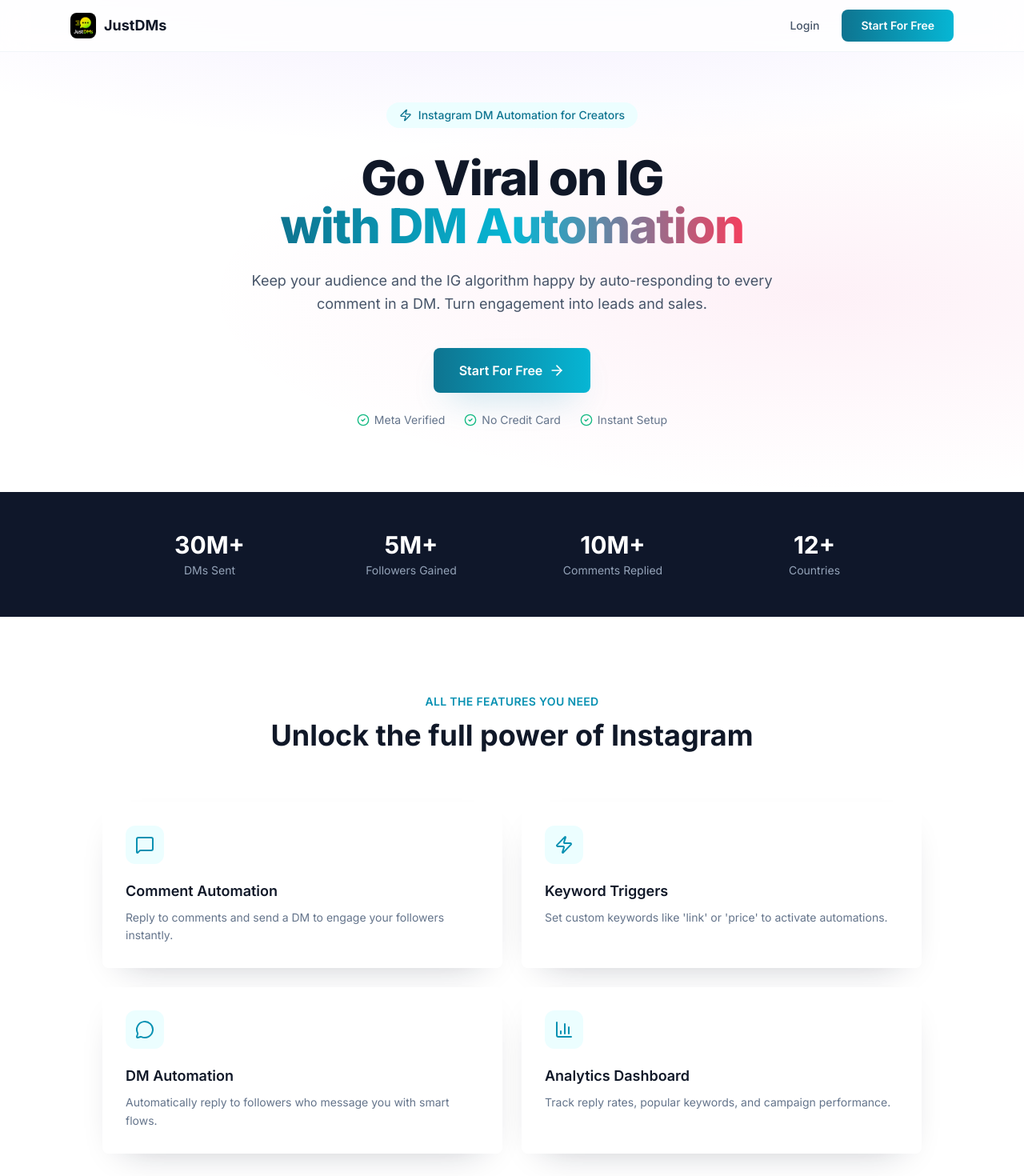
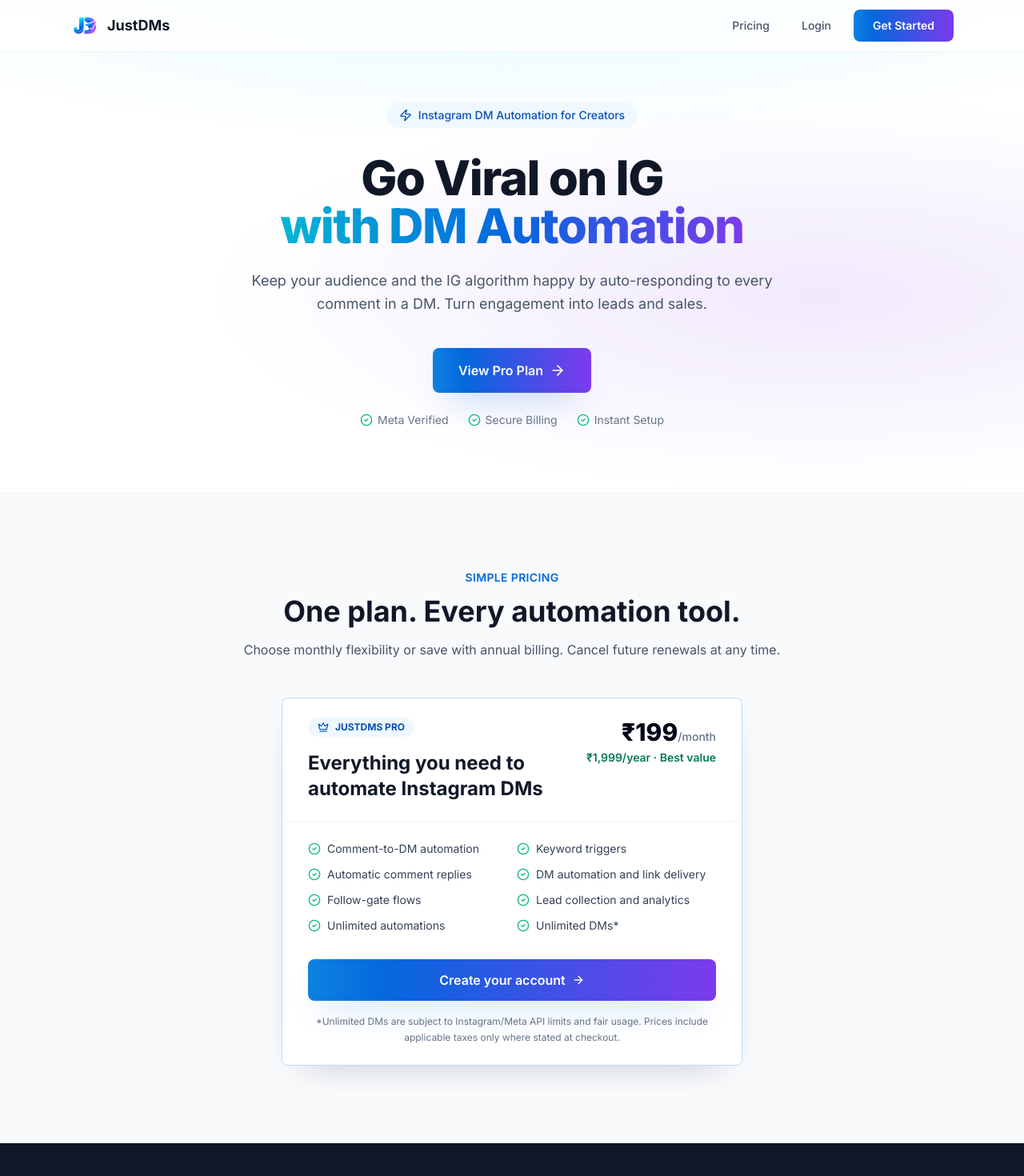
Before and after one commit to Pradeep2926/justdms, a React (Vite) app in the folder frontend/: page / in a window 1280 px wide. Shown: the top 1470 px of the page at 80% size. Built offline with nearby package versions, Linux system fonts and the light colour scheme.

Commit message:
Refresh JustDMs branding and policy pages

```diff
--- a/frontend/src/App.jsx
+++ b/frontend/src/App.jsx
@@ -13,6 +13,7 @@
 import ResetPassword from "./pages/ResetPassword";
 import PrivacyPolicy from "./pages/PrivacyPolicy";
 import DataDeletion from "./pages/DataDeletion";
+import RefundPolicy from "./pages/RefundPolicy";
 
 export default function App() {
   return (
@@ -26,6 +27,7 @@
         <Route path="/reset-password" element={<ResetPassword />} />
         <Route path="/privacy" element={<PrivacyPolicy />} />
         <Route path="/data-deletion" element={<DataDeletion />} />
+        <Route path="/refund-policy" element={<RefundPolicy />} />
 
         {/* Optional verification */}
         <Route path="/verify" element={<Verify />} />
--- a/frontend/src/components/layout/AppLayout.jsx
+++ b/frontend/src/components/layout/AppLayout.jsx
@@ -6,7 +6,7 @@
   const [sidebarOpen, setSidebarOpen] = useState(false);
 
   return (
-    <div className="min-h-screen bg-[linear-gradient(135deg,#eef7f8_0%,#f8fafc_42%,#fff7ed_100%)]">
+    <div className="min-h-screen bg-[linear-gradient(135deg,#ecfeff_0%,#f5f9ff_42%,#f7f2ff_100%)]">
       {sidebarOpen && (
         <button
           type="button"
@@ -21,7 +21,7 @@
       />
 
       <div className="flex min-h-screen flex-col min-w-0 md:ml-64">
-        <header className="sticky top-0 z-10 border-b border-white/70 bg-white/80 px-4 py-4 backdrop-blur-xl sm:px-6 md:px-8">
+        <header className="sticky top-0 z-10 border-b border-brand-100/70 bg-white/85 px-4 py-4 backdrop-blur-xl sm:px-6 md:px-8">
           <div className="flex flex-col gap-4 sm:flex-row sm:items-center sm:justify-between">
             <div className="flex min-w-0 items-center gap-3">
               <button
--- a/frontend/src/components/layout/AuthLayout.jsx
+++ b/frontend/src/components/layout/AuthLayout.jsx
@@ -5,18 +5,14 @@
   return (
     <div className="min-h-screen flex">
       {/* Brand panel */}
-      <div className="hidden lg:flex lg:w-1/2 bg-gradient-to-br from-brand-700 via-brand-600 to-purple-500 p-12 flex-col justify-between text-white relative overflow-hidden">
-        <div className="absolute inset-0 opacity-10">
-          <div className="absolute top-20 left-10 w-72 h-72 bg-white rounded-full blur-3xl" />
-          <div className="absolute bottom-20 right-10 w-96 h-96 bg-pink-300 rounded-full blur-3xl" />
-        </div>
+      <div className="relative hidden overflow-hidden bg-gradient-to-br from-cyan-400 via-brand-600 to-violet-600 p-12 text-white lg:flex lg:w-1/2 lg:flex-col lg:justify-between">
 
         <div className="relative">
           <Link to="/" className="flex items-center gap-2.5">
             <img
               src={logoUrl}
               alt="JustDMs"
-              className="h-10 w-10 rounded-xl object-cover shadow-glow"
+              className="h-10 w-10 object-contain"
             />
             <span className="text-xl font-bold">JustDMs</span>
           </Link>
@@ -33,7 +29,7 @@
             audience engaged and grow faster.
           </p>
           <div className="flex flex-wrap gap-3 text-sm">
-            {["Meta Verified", "No Credit Card", "Instant Setup"].map((badge) => (
+            {["Meta Verified", "Secure Billing", "Instant Setup"].map((badge) => (
               <span
                 key={badge}
                 className="px-3 py-1.5 bg-white/15 backdrop-blur rounded-full"
@@ -50,14 +46,14 @@
       </div>
 
       {/* Form panel */}
-      <div className="flex-1 flex items-center justify-center px-6 py-12 bg-slate-50">
+      <div className="flex flex-1 items-center justify-center bg-[linear-gradient(145deg,#ecfeff_0%,#f8fafc_52%,#f5f0ff_100%)] px-6 py-12">
         <div className="w-full max-w-md">
           <div className="lg:hidden mb-8 text-center">
             <Link to="/" className="inline-flex items-center gap-2">
               <img
                 src={logoUrl}
                 alt="JustDMs"
-                className="h-8 w-8 rounded-lg object-cover shadow-sm"
+                className="h-8 w-8 object-contain"
               />
               <span className="text-lg font-bold">JustDMs</span>
             </Link>
--- a/frontend/src/components/layout/Sidebar.jsx
+++ b/frontend/src/components/layout/Sidebar.jsx
@@ -33,7 +33,7 @@
 
   return (
     <aside
-      className={`fixed inset-y-0 left-0 z-30 flex w-64 shrink-0 flex-col bg-ink-900 text-white shadow-2xl transition-transform duration-200 md:translate-x-0 ${
+      className={`fixed inset-y-0 left-0 z-30 flex w-64 shrink-0 flex-col bg-gradient-to-b from-[#073d8f] via-[#175be0] to-[#5b35d5] text-white shadow-2xl transition-transform duration-200 md:translate-x-0 ${
         mobileOpen ? "translate-x-0" : "-translate-x-full"
       }`}
     >
@@ -42,7 +42,7 @@
           <img
             src={logoUrl}
             alt="JustDMs"
-            className="h-9 w-9 rounded-lg object-cover shadow-glow"
+            className="h-9 w-9 object-contain"
           />
           <span className="text-lg font-bold tracking-tight">JustDMs</span>
           <button
@@ -91,7 +91,7 @@
               className={({ isActive }) =>
                 `flex items-center gap-3 px-3 py-2.5 rounded-lg text-sm transition ${
                   isActive
-                    ? "bg-white text-ink-900 font-semibold shadow-sm"
+                    ? "bg-white text-brand-800 font-semibold shadow-sm"
                     : "text-white/70 hover:bg-white/10 hover:text-white"
                 }`
               }
--- a/frontend/src/pages/Billing.jsx
+++ b/frontend/src/pages/Billing.jsx
@@ -108,7 +108,7 @@
         description: order.planLabel,
         subscription_id: order.subscriptionId,
         prefill: { email: user.email },
-        theme: { color: "#0891b2" },
+        theme: { color: "#0567dd" },
         handler: async (payment) => {
           try {
             const verifyHeaders = await billingHeaders(user);
--- a/frontend/src/pages/DataDeletion.jsx
+++ b/frontend/src/pages/DataDeletion.jsx
@@ -10,7 +10,7 @@
             <img
               src={logoUrl}
               alt="JustDMs"
-              className="h-8 w-8 rounded-lg object-cover shadow-sm"
+              className="h-9 w-9 object-contain"
             />
             <span className="text-lg font-bold text-ink-900">JustDMs</span>
           </Link>
--- a/frontend/src/pages/Home.jsx
+++ b/frontend/src/pages/Home.jsx
@@ -6,6 +6,7 @@
   BarChart3,
   ArrowRight,
   CheckCircle2,
+  Crown,
 } from "lucide-react";
 import logoUrl from "../assets/justdms-logo.png";
 
@@ -48,11 +49,17 @@
             <img
               src={logoUrl}
               alt="JustDMs"
-              className="h-8 w-8 rounded-lg object-cover shadow-sm"
+              className="h-9 w-9 object-contain"
             />
             <span className="font-bold text-lg">JustDMs</span>
           </Link>
-          <div className="flex items-center gap-3">
+          <div className="flex items-center gap-2 sm:gap-3">
+            <a
+              href="#pricing"
+              className="hidden px-3 py-2 text-sm font-medium text-slate-600 hover:text-slate-900 sm:block"
+            >
+              Pricing
+            </a>
             <Link
               to="/login"
               className="text-sm font-medium text-slate-600 hover:text-slate-900 px-4 py-2"
@@ -60,7 +67,7 @@
               Login
             </Link>
             <Link to="/register" className="btn-primary text-sm py-2.5">
-              Start For Free
+              Get Started
             </Link>
           </div>
         </div>
@@ -86,19 +93,77 @@
           </p>
 
           <div className="flex flex-col sm:flex-row items-center justify-center gap-4 mt-10">
-            <Link to="/register" className="btn-primary text-base px-8 py-4">
-              Start For Free
+            <a href="#pricing" className="btn-primary text-base px-8 py-4">
+              View Pro Plan
               <ArrowRight className="w-5 h-5" />
-            </Link>
+            </a>
           </div>
 
           <div className="flex flex-wrap items-center justify-center gap-x-6 gap-y-2 mt-6 text-sm text-slate-500">
-            {["Meta Verified", "No Credit Card", "Instant Setup"].map((t) => (
+            {["Meta Verified", "Secure Billing", "Instant Setup"].map((t) => (
               <span key={t} className="flex items-center gap-1.5">
                 <CheckCircle2 className="w-4 h-4 text-emerald-500" />
                 {t}
               </span>
             ))}
+          </div>
+        </div>
+      </section>
+
+      {/* Pricing */}
+      <section id="pricing" className="scroll-mt-20 border-y border-slate-100 bg-slate-50 px-6 py-24">
+        <div className="mx-auto max-w-5xl">
+          <div className="text-center">
+            <p className="text-sm font-semibold uppercase tracking-wide text-brand-600">
+              Simple pricing
+            </p>
+            <h2 className="mt-3 text-3xl font-bold sm:text-4xl">One plan. Every automation tool.</h2>
+            <p className="mx-auto mt-4 max-w-2xl text-slate-600">
+              Choose monthly flexibility or save with annual billing. Cancel future renewals at any time.
+            </p>
+          </div>
+
+          <div className="mx-auto mt-12 max-w-xl overflow-hidden rounded-lg border border-brand-200 bg-white shadow-card">
+            <div className="border-b border-slate-100 px-6 py-6 sm:px-8">
+              <div className="flex flex-col gap-4 sm:flex-row sm:items-start sm:justify-between">
+                <div>
+                  <span className="inline-flex items-center gap-2 rounded-full bg-brand-50 px-3 py-1 text-xs font-bold uppercase text-brand-700">
+                    <Crown className="h-3.5 w-3.5" /> JustDMs Pro
+                  </span>
+                  <h3 className="mt-4 text-2xl font-bold">Everything you need to automate Instagram DMs</h3>
+                </div>
+                <div className="shrink-0 sm:text-right">
+                  <p className="text-3xl font-extrabold text-slate-950">₹199<span className="text-sm font-medium text-slate-500">/month</span></p>
+                  <p className="mt-1 text-sm font-semibold text-emerald-700">₹1,999/year · Best value</p>
+                </div>
+              </div>
+            </div>
+
+            <div className="px-6 py-6 sm:px-8">
+              <div className="grid gap-3 sm:grid-cols-2">
+                {[
+                  "Comment-to-DM automation",
+                  "Keyword triggers",
+                  "Automatic comment replies",
+                  "DM automation and link delivery",
+                  "Follow-gate flows",
+                  "Lead collection and analytics",
+                  "Unlimited automations",
+                  "Unlimited DMs*",
+                ].map((feature) => (
+                  <span key={feature} className="flex items-start gap-2 text-sm text-slate-700">
+                    <CheckCircle2 className="mt-0.5 h-4 w-4 shrink-0 text-emerald-500" />
+                    {feature}
+                  </span>
+                ))}
+              </div>
+              <Link to="/register" className="btn-primary mt-8 w-full py-3.5">
+                Create your account <ArrowRight className="h-4 w-4" />
+              </Link>
+              <p className="mt-4 text-center text-xs leading-5 text-slate-500">
+                *Unlimited DMs are subject to Instagram/Meta API limits and fair usage. Prices include applicable taxes only where stated at checkout.
+              </p>
+            </div>
           </div>
         </div>
       </section>
@@ -166,7 +231,7 @@
           <div className="grid md:grid-cols-3 gap-8">
             {STEPS.map(({ num, title, desc }) => (
               <div key={num} className="text-center">
-                <div className="w-14 h-14 bg-brand-600 text-white rounded-2xl flex items-center justify-center text-lg font-bold mx-auto mb-5">
+                <div className="brand-gradient w-14 h-14 text-white rounded-2xl flex items-center justify-center text-lg font-bold mx-auto mb-5 shadow-glow">
                   {num}
                 </div>
                 <h3 className="font-semibold text-lg">{title}</h3>
@@ -179,32 +244,35 @@
 
       {/* CTA */}
       <section className="py-24 px-6">
-        <div className="max-w-3xl mx-auto text-center card p-12 bg-gradient-to-br from-brand-600 to-purple-600 border-0 text-white">
+        <div className="brand-gradient max-w-3xl mx-auto text-center card p-12 border-0 text-white">
           <h2 className="text-3xl font-bold">
             Ready to stop missing DMs?
           </h2>
           <p className="text-white/80 mt-3 mb-8">
-            Join creators who automate Instagram conversations with JustDMs.
-            Free to start, no card needed.
+            Create your account, choose a Pro billing cycle, and start building
+            Instagram automations in minutes.
           </p>
           <Link
             to="/register"
             className="inline-flex items-center gap-2 bg-white text-brand-700 font-semibold px-8 py-4 rounded-xl hover:bg-slate-50 transition"
           >
-            Start For Free
+            Create Account
             <ArrowRight className="w-5 h-5" />
           </Link>
         </div>
       </section>
 
       {/* Footer */}
-      <footer className="py-8 px-6 border-t border-slate-100 text-center text-sm text-slate-500">
-        <div className="flex flex-col items-center justify-center gap-3 sm:flex-row sm:gap-5">
+      <footer className="border-t border-slate-100 px-6 py-8 text-center text-sm text-slate-500">
+        <div className="flex flex-col items-center justify-center gap-3 sm:flex-row sm:flex-wrap sm:gap-5">
           <span>
             © {new Date().getFullYear()} JustDMs — Instagram DM Automation
           </span>
           <Link to="/privacy" className="font-medium hover:text-brand-700">
-            Privacy Policy
+            Privacy & Data Policy
+          </Link>
+          <Link to="/refund-policy" className="font-medium hover:text-brand-700">
+            Refund Policy
           </Link>
           <Link to="/data-deletion" className="font-medium hover:text-brand-700">
             Data Deletion
--- /dev/null
+++ b/frontend/src/pages/RefundPolicy.jsx
@@ -0,0 +1,89 @@
+import { Link } from "react-router-dom";
+import logoUrl from "../assets/justdms-logo.png";
+
+export default function RefundPolicy() {
+  return (
+    <div className="min-h-screen bg-slate-50 text-slate-800">
+      <header className="border-b border-slate-200 bg-white">
+        <div className="mx-auto flex h-16 max-w-4xl items-center justify-between px-5">
+          <Link to="/" className="flex items-center gap-2.5">
+            <img src={logoUrl} alt="JustDMs" className="h-9 w-9 object-contain" />
+            <span className="text-lg font-bold text-ink-900">JustDMs</span>
+          </Link>
+          <Link to="/" className="text-sm font-semibold text-brand-700">Home</Link>
+        </div>
+      </header>
+
+      <main className="mx-auto max-w-4xl px-5 py-10 sm:py-14">
+        <div className="rounded-lg border border-slate-200 bg-white p-6 shadow-sm sm:p-10">
+          <p className="text-sm font-semibold text-brand-700">Last updated: October 3, 2026</p>
+          <h1 className="mt-3 text-3xl font-bold text-ink-900 sm:text-4xl">Refund & Cancellation Policy</h1>
+
+          <div className="legal-content mt-8 space-y-8 leading-7 text-slate-600">
+            <Section title="Subscription Billing">
+              <p>
+                JustDMs Pro is available for ₹199 per month or ₹1,999 per year.
+                Your subscription renews automatically at the end of each
+                billing period unless it is cancelled before renewal.
+              </p>
+            </Section>
+
+            <Section title="Cancellation">
+              <p>
+                You may cancel future renewals at any time by contacting
+                JustDMs support on WhatsApp at +91 77991 00870 or by emailing
+                support@justdms.in from your registered email address. Access
+                remains available until the end of the paid billing period.
+              </p>
+            </Section>
+
+            <Section title="Refund Eligibility">
+              <p>
+                Subscription fees are generally non-refundable once a billing
+                period has started. We may approve a refund for a duplicate
+                charge, an incorrect amount, or a verified technical issue that
+                prevented access to the paid service and could not be resolved.
+              </p>
+            </Section>
+
+            <Section title="Refund Requests">
+              <p>
+                Submit a refund request within 7 days of the charge. Include
+                your registered email, payment ID, payment date, amount, and a
+                brief explanation. Approved refunds are sent to the original
+                payment method and may take 5–10 business days to appear,
+                depending on the bank or payment provider.
+              </p>
+            </Section>
+
+            <Section title="Meta Service Limits">
+              <p>
+                Instagram automations depend on Meta APIs and are subject to
+                Meta platform limits, account eligibility, outages, and policy
+                changes. Temporary delays or limits imposed by Meta do not
+                automatically qualify a subscription for a refund.
+              </p>
+            </Section>
+
+            <Section title="Contact">
+              <p>
+                Email <a href="mailto:support@justdms.in">support@justdms.in</a>
+                {" "}or contact WhatsApp support at{" "}
+                <a href="https://wa.me/917799100870">+91 77991 00870</a>.
+              </p>
+            </Section>
+          </div>
+        </div>
+      </main>
+    </div>
+  );
+}
+
+function Section({ title, children }) {
+  return (
+    <section className="space-y-3">
+      <h2 className="text-xl font-bold text-ink-900">{title}</h2>
+      <div className="space-y-3">{children}</div>
+    </section>
+  );
+}
--- a/frontend/src/style.css
+++ b/frontend/src/style.css
@@ -4,7 +4,7 @@
 
 @layer base {
   body {
-    @apply bg-[#eef7f8] text-ink-900 antialiased;
+    @apply bg-[#f4f8ff] text-ink-900 antialiased;
   }
 }
 
@@ -18,9 +18,15 @@
 
   .btn-primary {
     @apply inline-flex items-center justify-center gap-2 px-6 py-3
-      bg-gradient-to-r from-brand-700 to-cyan-500 hover:from-brand-800 hover:to-cyan-600
+      bg-gradient-to-r from-cyan-400 via-brand-600 to-violet-600
       text-white font-semibold rounded-lg transition shadow-glow
       disabled:opacity-50 disabled:cursor-not-allowed;
+    background-size: 160% 100%;
+    background-position: 100% 0;
+  }
+
+  .btn-primary:hover {
+    background-position: 0 0;
   }
 
   .btn-secondary {
@@ -34,20 +40,24 @@
   }
 
   .gradient-text {
-    @apply bg-gradient-to-r from-brand-700 via-cyan-500 to-coral-500 bg-clip-text text-transparent;
+    @apply bg-gradient-to-r from-cyan-500 via-brand-600 to-violet-600 bg-clip-text text-transparent;
   }
 
   .hero-gradient {
     background: radial-gradient(
         ellipse 80% 50% at 50% -20%,
-        rgba(139, 92, 246, 0.15),
+        rgba(34, 211, 238, 0.16),
         transparent
       ),
       radial-gradient(
         ellipse 60% 40% at 80% 60%,
-        rgba(236, 72, 153, 0.08),
+        rgba(124, 58, 237, 0.11),
         transparent
       );
+  }
+
+  .brand-gradient {
+    @apply bg-gradient-to-r from-cyan-400 via-brand-600 to-violet-600;
   }
 
   .legal-content a {
--- a/frontend/tailwind.config.js
+++ b/frontend/tailwind.config.js
@@ -5,16 +5,16 @@
     extend: {
       colors: {
         brand: {
-          50: "#ecfeff",
-          100: "#cffafe",
-          200: "#a5f3fc",
-          300: "#67e8f9",
-          400: "#22d3ee",
-          500: "#06b6d4",
-          600: "#0891b2",
-          700: "#0e7490",
-          800: "#155e75",
-          900: "#164e63",
+          50: "#eff8ff",
+          100: "#dbeeff",
+          200: "#b9ddff",
+          300: "#7fc4ff",
+          400: "#36a5ff",
+          500: "#0785f5",
+          600: "#0567dd",
+          700: "#0751b4",
+          800: "#0b448e",
+          900: "#0d3974",
         },
         ink: {
           900: "#101828",
@@ -40,7 +40,7 @@
       boxShadow: {
         soft: "0 2px 15px -3px rgba(0, 0, 0, 0.07), 0 10px 20px -2px rgba(0, 0, 0, 0.04)",
         card: "0 18px 45px -28px rgba(15, 23, 42, 0.32), 0 1px 0 rgba(255, 255, 255, 0.7) inset",
-        glow: "0 18px 45px -20px rgba(8, 145, 178, 0.45)",
+        glow: "0 18px 45px -20px rgba(7, 103, 221, 0.48)",
       },
     },
   },
```
Also changed, not shown: frontend/src/pages/PrivacyPolicy.jsx (+50 -2 lines), frontend/public/justdms-logo.png, frontend/src/assets/justdms-logo.png.
